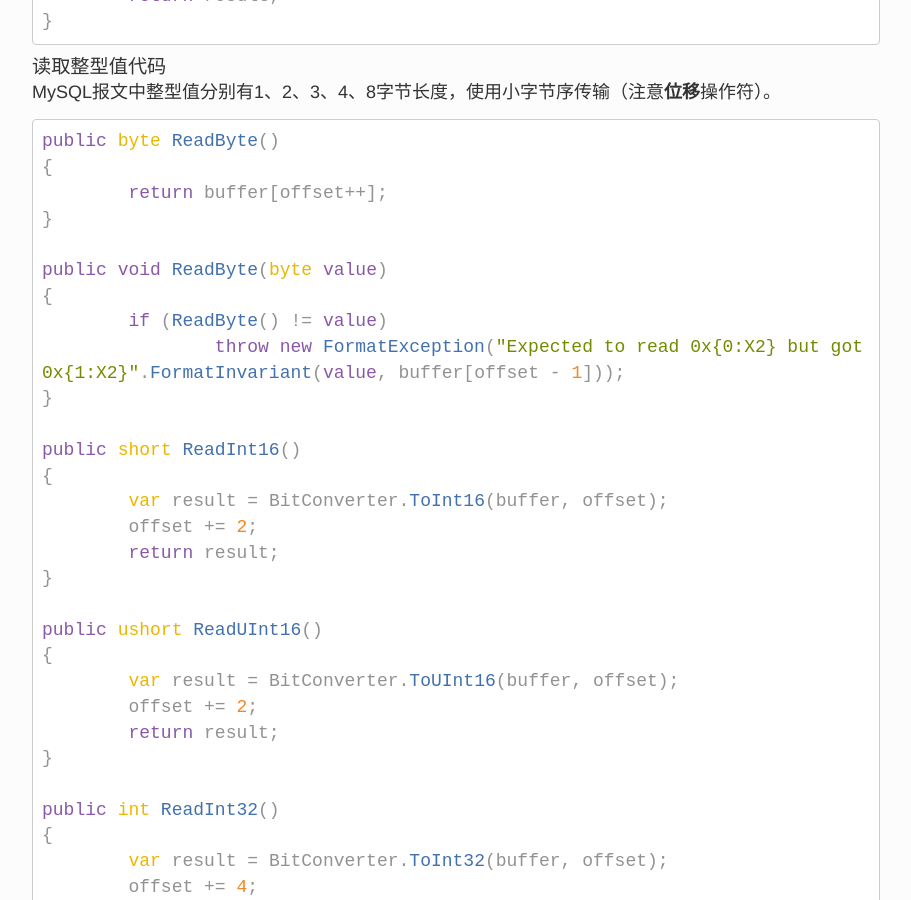
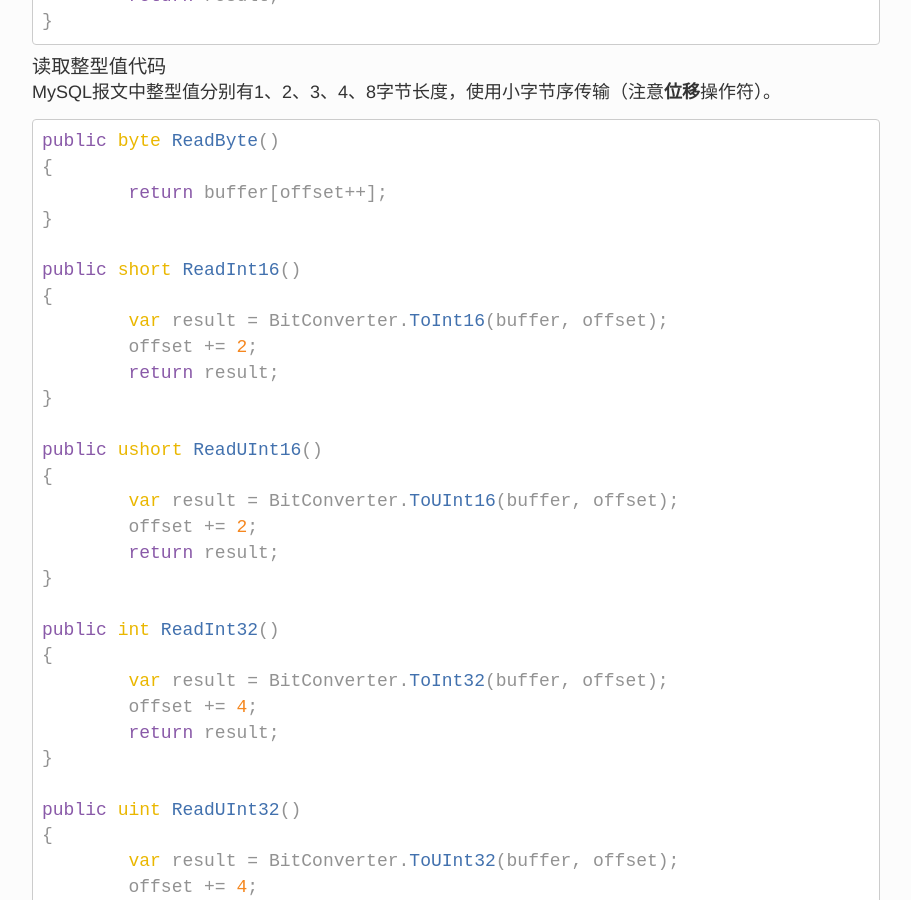
Before and after one commit to rigofunc/xyting.github.io, a Jekyll site: the page built from _posts/2017-02-18-.NET-Implement-MySql-Protocol-1.md, in a window 1280 px wide and 900 px high, scrolled down 6349 px. Shown: the whole window, without its empty margins (38-949 px from the left). Built offline with Jekyll 4.4.1, drawn with Linux system fonts in a browser that asks for light colours.

Commit message:
feat: remove the unused code.

```diff
--- a/_posts/2017-02-18-.NET-Implement-MySql-Protocol-1.md
+++ b/_posts/2017-02-18-.NET-Implement-MySql-Protocol-1.md
@@ -203,12 +203,6 @@ public byte ReadByte()
 	return buffer[offset++];
 }
 
-public void ReadByte(byte value)
-{
-	if (ReadByte() != value)
-		throw new FormatException("Expected to read 0x{0:X2} but got 0x{1:X2}".FormatInvariant(value, buffer[offset - 1]));
-}
-
 public short ReadInt16()
 {
 	var result = BitConverter.ToInt16(buffer, offset);
```
